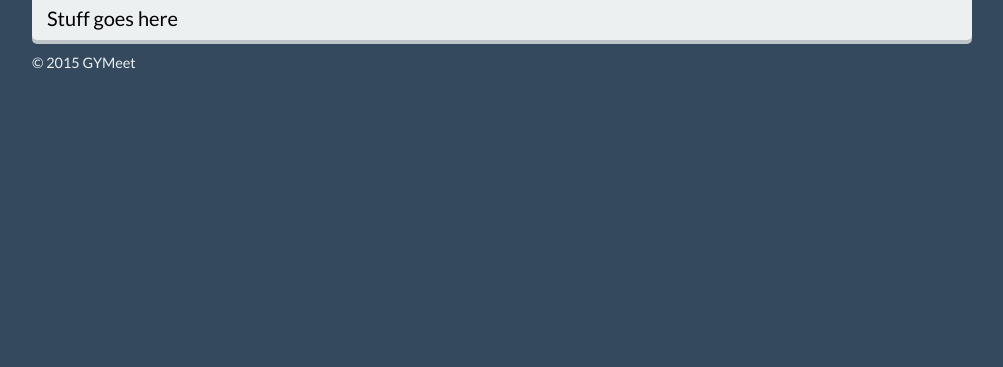
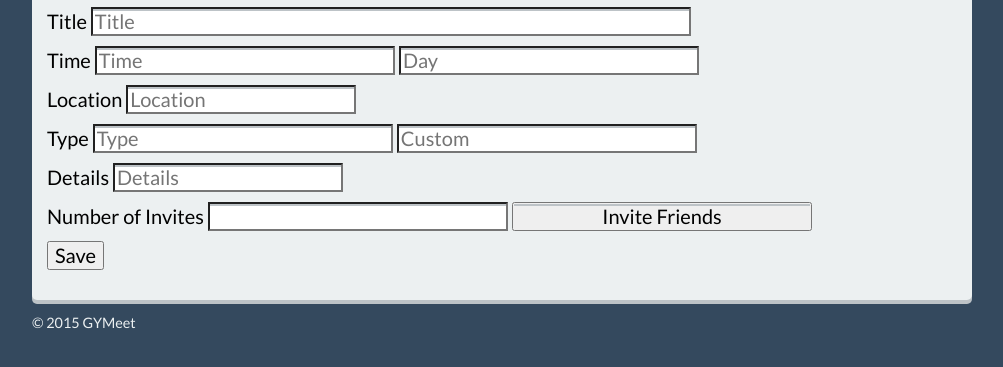
Before and after one commit to kidfiji/GYMeet, a plain HTML site: page create-workout.html in a window 1280 px wide. Shown: the part 119-486 px from the top of the page, without its empty margins (138-1141 px from the left). Drawn offline with nearby package versions, Linux system fonts and the light colour scheme.

Commit message:
Create forms on create-workout.html

```diff
--- a/create-workout.html
+++ b/create-workout.html
@@ -23,7 +23,31 @@
       <section>
         <div id="content-box">
          <div id="page-title">Create Workout</div>
-          Stuff goes here
+		 <form>
+
+					<label for="WorkoutTitle" id="fullInput" style="width:33%">Title</label>
+					<input type="text" name="workoutTitle" placeholder="Title" class="user-input" style="width:66%">
+					<br/>
+					<label for="WorkoutTime" id="smallerInput" style="width:33%">Time</label>
+					<input type="text" name="workoutTime" placeholder="Time" class="user-input" id="smallerInput" style="width:33%">
+					<input type="text" name="workoutDay" placeholder="Day" class="user-input" id="smallerInput" style="width:33%">
+					<br/>
+					<label for="Location" id="fullInput" style="width:33%">Location</label>
+					<input type="text" name="location" placeholder="Location" class="user-input" "width:66%">
+					<br/>
+					<label for="Location" id="smallerInput" style="width:33%">Type</label>
+					<input type="text" name="type" placeholder="Type" class="user-input"id="smallerInput" style="width:33%">
+					<input type="text" name="customType" placeholder="Custom" class="user-input"id="smallerInput" style="width:33%">
+					<br/>
+					<label for="Location" id="fullInput" style="width:33%">Details</label>
+					<input type="textarea" name="details" placeholder="Details" class="user-input" "width:66%">
+					<br/>
+					<label for="Location" id="fullInput" style="width:33%">Number of Invites</label>
+					<input type="number" name="invites" class="user-input" id="smallerInput" style="width:33%">
+					<input type="button" name="inviteFriends" value="Invite Friends" class="user-input" id="smallerInput" style="width:33%">
+					<br/>
+					<input type="submit" value="Save">
+		  </form>
         </div>
       </section>
 
```
